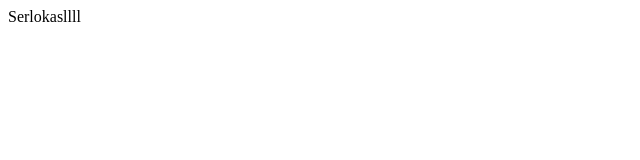
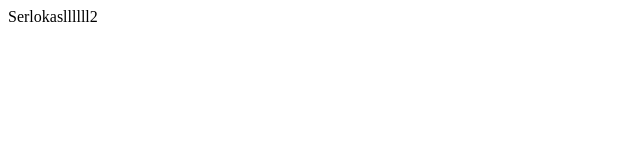
Before and after one commit to mardexina/1-serlokas, a plain HTML site: page index.html in a window 1280 px wide. Shown: the full height of the page, 0-640 px from the left. Drawn offline with Linux system fonts and the light colour scheme.

Commit message:
Update index.html

```diff
--- a/index.html
+++ b/index.html
@@ -6,6 +6,6 @@
     <title>Document</title>
 </head>
 <body>
-    Serlokasllll
+    Serlokasllllll2
 </body>
 </html>
```
